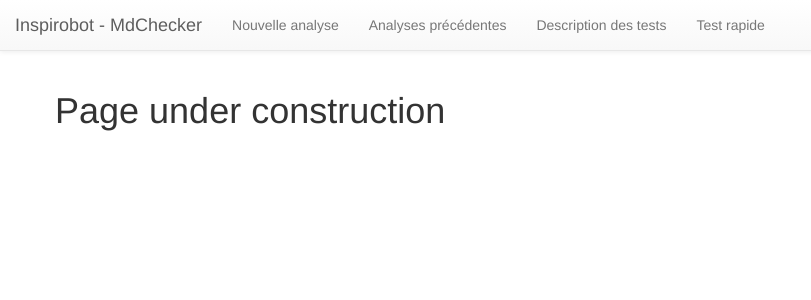
After one commit to geobretagne/mdchecker, a Flask app: page /new_session/ in a window 1280 px wide. The commit adds this page. Shown: the top 300 px of the page, without its empty margins (0-811 px from the left). Run offline with Flask 2, Linux system fonts and the light colour scheme; parts of the project's set-up code (start-up, migrations or seed data) failed here and were passed over; some libraries are stand-ins or nearby versions.

Commit message:
Reorganisation of the app menu

```diff
--- a/mdchecker/main.py
+++ b/mdchecker/main.py
@@ -312,6 +312,11 @@ def byId(md_id='', format='html'):
 
 @app.route("/")
 def index():
+    return render_template('index.html', cfg=cfg)
+
+
+@app.route("/quick_test/")
+def quick_test():
     args = {
         'OrganisationName': '',
         'anytext':          '',
@@ -355,7 +360,13 @@ def index():
             metas=metadatas, count=count, pages=pageUrls)
 
 
-@app.route("/session/")
+@app.route("/new_session/")
+def new_session():
+    return render_template('new_session.html', cfg=cfg)
+    return u"Under heavy construction... will come soon"
+
+
+@app.route("/sessions/")
 def session_list():
 
     sessions = TestSession.query
@@ -416,7 +427,7 @@ def session_by_id(id=None):
     return object_list('session_id.html', query, cfg=cfg, session=session, sort_by=sort_by, order=order)
 
 
-@app.route("/tests/")
+@app.route("/test_description/")
 def test_description():
     mdUnitTests = getMdUnitTests()
 
--- a/mdchecker/templates/base.html
+++ b/mdchecker/templates/base.html
@@ -37,9 +37,10 @@
 
                 <div class="collapse navbar-collapse">
                     <ul class="nav navbar-nav">
-                        <li><a href="/">Nouvelle analyse</a></li>
-                        <li><a href="/session/">Analyses précédentes</a></li>
-                        <li><a href="/tests/">Description des tests</a></li>
+                        <li><a href="/new_session/">Nouvelle analyse</a></li>
+                        <li><a href="/sessions/">Analyses précédentes</a></li>
+                        <li><a href="/test_description/">Description des tests</a></li>
+                        <li><a href="/quick_test/">Test rapide</a></li>
                         {% block extra_nav %}{% endblock %}
                     </ul>
                 </div>
--- /dev/null
+++ b/mdchecker/templates/new_session.html
@@ -0,0 +1,5 @@
+{% extends "base.html" %}
+
+{% block content %}
+    <h1>Page under construction</h1>
+{% endblock %}
```
Also changed, not shown: mdchecker/templates/index.html (added, +11 -0 lines).
